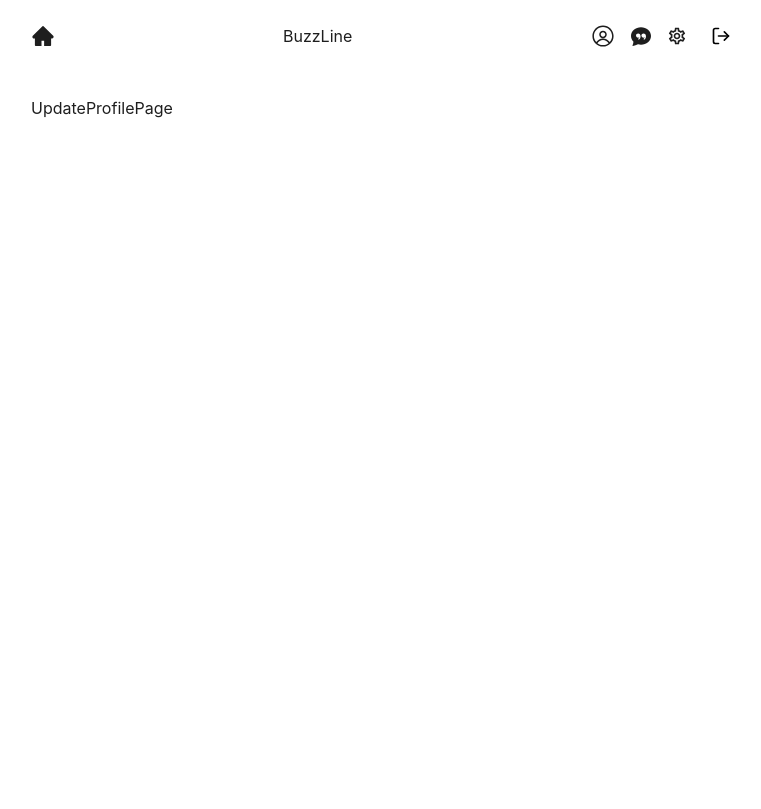
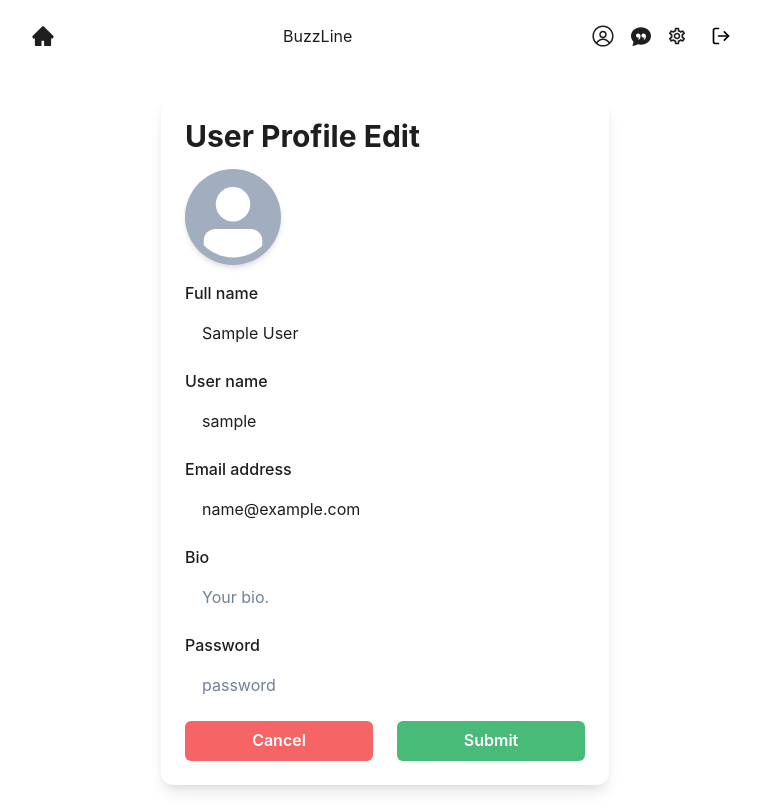
Before and after one commit to shreyanshxyz/BuzzLine, a React (Vite) app in the folder client/: page /update in a window 1280 px wide. Shown: the whole page, without its empty margins (255-1016 px from the left). Built offline with nearby package versions, Linux system fonts and the light colour scheme; sample sign-in values are in the browser's storage.

Commit message:
update UpdateProfilePage.jsx

```diff
--- a/client/src/pages/UpdateProfile/UpdateProfilePage.jsx
+++ b/client/src/pages/UpdateProfile/UpdateProfilePage.jsx
@@ -1,7 +1,180 @@
-import React from "react";
+import {
+  Button,
+  Flex,
+  FormControl,
+  FormLabel,
+  Heading,
+  Input,
+  Stack,
+  useColorModeValue,
+  Avatar,
+  Center,
+} from "@chakra-ui/react";
+import { useRef, useState } from "react";
+import { useRecoilState } from "recoil";
+import userAtom from "../../atoms/userAtom";
+import usePreviewImg from "../../hooks/usePreviewImg";
+import useShowToast from "../../hooks/useShowToast";
 
-function UpdateProfilePage() {
-  return <div>UpdateProfilePage</div>;
+export default function UpdateProfilePage() {
+  const [user, setUser] = useRecoilState(userAtom);
+  const [inputs, setInputs] = useState({
+    name: user.name,
+    username: user.username,
+    email: user.email,
+    bio: user.bio,
+    password: "",
+  });
+  const fileRef = useRef(null);
+  const [updating, setUpdating] = useState(false);
+
+  const showToast = useShowToast();
+
+  const { handleImageChange, imgUrl } = usePreviewImg();
+
+  const handleSubmit = async (e) => {
+    e.preventDefault();
+    if (updating) return;
+    setUpdating(true);
+    try {
+      const res = await fetch(`/api/users/update/${user._id}`, {
+        method: "PUT",
+        headers: {
+          "Content-Type": "application/json",
+        },
+        body: JSON.stringify({ ...inputs, profilePic: imgUrl }),
+      });
+      const data = await res.json(); // updated user object
+      if (data.error) {
+        showToast("Error", data.error, "error");
+        return;
+      }
+      showToast("Success", "Profile updated successfully", "success");
+      setUser(data);
+      localStorage.setItem("user-threads", JSON.stringify(data));
+    } catch (error) {
+      showToast("Error", error, "error");
+    } finally {
+      setUpdating(false);
+    }
+  };
+  return (
+    <form onSubmit={handleSubmit}>
+      <Flex align={"center"} justify={"center"} my={6}>
+        <Stack
+          spacing={4}
+          w={"full"}
+          maxW={"md"}
+          bg={useColorModeValue("white", "gray.dark")}
+          rounded={"xl"}
+          boxShadow={"lg"}
+          p={6}
+        >
+          <Heading lineHeight={1.1} fontSize={{ base: "2xl", sm: "3xl" }}>
+            User Profile Edit
+          </Heading>
+          <FormControl id="userName">
+            <Stack direction={["column", "row"]} spacing={6}>
+              <Center>
+                <Avatar
+                  size="xl"
+                  boxShadow={"md"}
+                  src={imgUrl || user.profilePic}
+                />
+              </Center>
+              <Center w="full">
+                <Button w="full" onClick={() => fileRef.current.click()}>
+                  Change Avatar
+                </Button>
+                <Input
+                  type="file"
+                  hidden
+                  ref={fileRef}
+                  onChange={handleImageChange}
+                />
+              </Center>
+            </Stack>
+          </FormControl>
+          <FormControl>
+            <FormLabel>Full name</FormLabel>
+            <Input
+              placeholder="John Doe"
+              value={inputs.name}
+              onChange={(e) => setInputs({ ...inputs, name: e.target.value })}
+              _placeholder={{ color: "gray.500" }}
+              type="text"
+            />
+          </FormControl>
+          <FormControl>
+            <FormLabel>User name</FormLabel>
+            <Input
+              placeholder="johndoe"
+              value={inputs.username}
+              onChange={(e) =>
+                setInputs({ ...inputs, username: e.target.value })
+              }
+              _placeholder={{ color: "gray.500" }}
+              type="text"
+            />
+          </FormControl>
+          <FormControl>
+            <FormLabel>Email address</FormLabel>
+            <Input
+              placeholder="your-email@example.com"
+              value={inputs.email}
+              onChange={(e) => setInputs({ ...inputs, email: e.target.value })}
+              _placeholder={{ color: "gray.500" }}
+              type="email"
+            />
+          </FormControl>
+          <FormControl>
+            <FormLabel>Bio</FormLabel>
+            <Input
+              placeholder="Your bio."
+              value={inputs.bio}
+              onChange={(e) => setInputs({ ...inputs, bio: e.target.value })}
+              _placeholder={{ color: "gray.500" }}
+              type="text"
+            />
+          </FormControl>
+          <FormControl>
+            <FormLabel>Password</FormLabel>
+            <Input
+              placeholder="password"
+              value={inputs.password}
+              onChange={(e) =>
+                setInputs({ ...inputs, password: e.target.value })
+              }
+              _placeholder={{ color: "gray.500" }}
+              type="password"
+            />
+          </FormControl>
+          <Stack spacing={6} direction={["column", "row"]}>
+            <Button
+              bg={"red.400"}
+              color={"white"}
+              w="full"
+              _hover={{
+                bg: "red.500",
+              }}
+            >
+              Cancel
+            </Button>
+            <Button
+              bg={"green.400"}
+              color={"white"}
+              w="full"
+              _hover={{
+                bg: "green.500",
+              }}
+              type="submit"
+              isLoading={updating}
+            >
+              Submit
+            </Button>
+          </Stack>
+        </Stack>
+      </Flex>
+    </form>
+  );
 }
-
-export default UpdateProfilePage;
```
